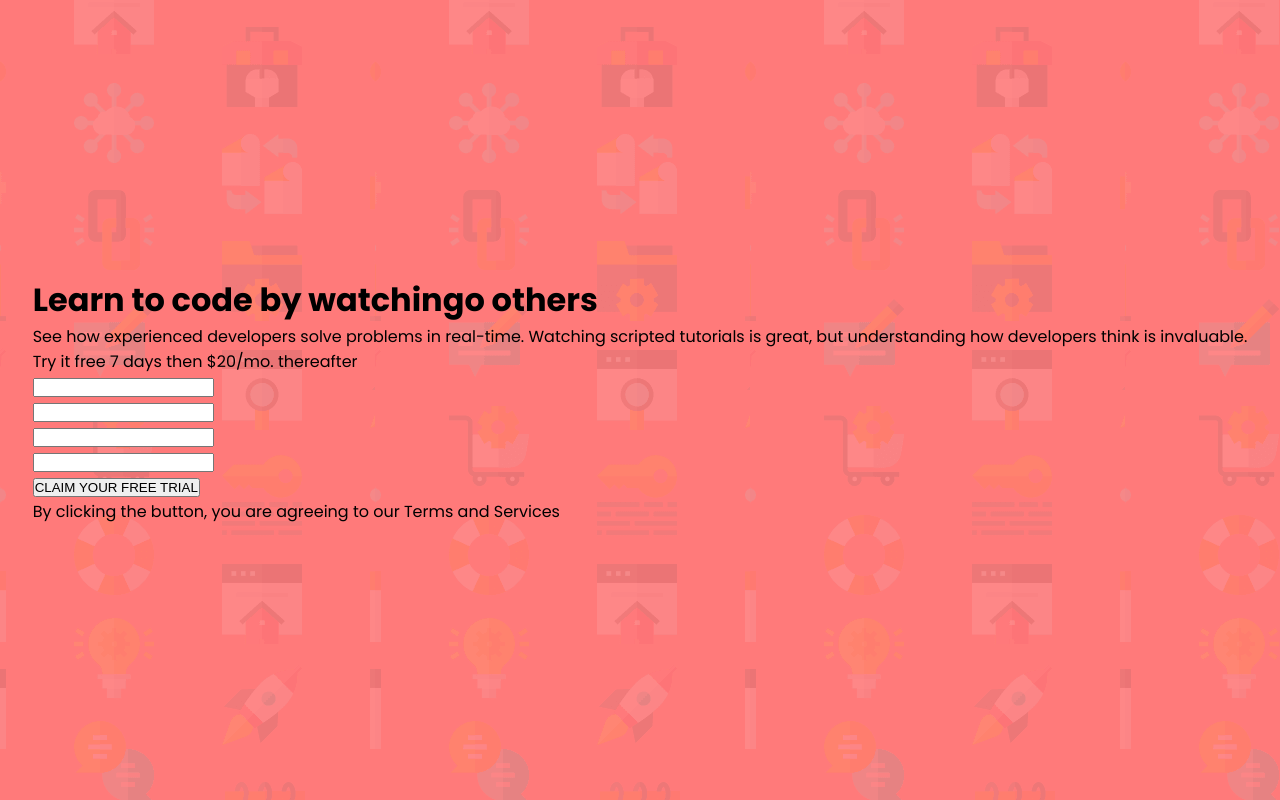
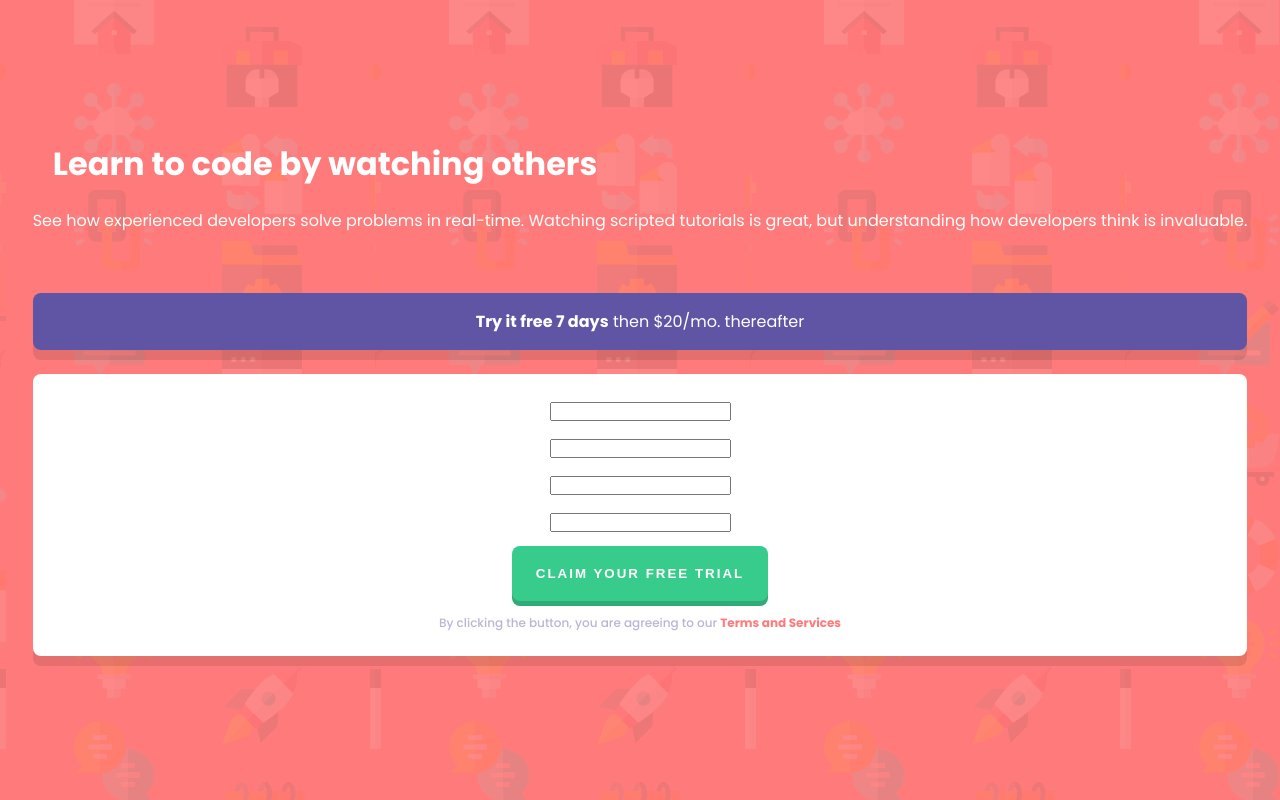
Before and after one commit to yurimzk/intro-component-with-signup-form-master, a plain HTML site: page index.html in a window 1280 px wide. Drawn offline with Linux system fonts and the light colour scheme.

Commit message:
add style and spacing for everything except form

```diff
--- a/index.html
+++ b/index.html
@@ -23,13 +23,14 @@
   <body>
     <div id="app">
       <div id="heading">
-        <h1>Learn to code by watchingo others</h1>
+        <h1>Learn to code by watching others</h1>
+      </div>
+      <div id="content">
         <p>
           See how experienced developers solve problems in real-time. Watching
           scripted tutorials is great, but understanding how developers think is
           invaluable.
         </p>
-      </div>
         <div id="price">
           <p><span>Try it free 7 days</span> then $20/mo. thereafter</p>
         </div>
@@ -47,13 +48,19 @@
             <div>
               <input type="text" id="password" />
             </div>
-
-          <button>CLAIM YOUR FREE TRIAL</button>
+            <div class="btn">
+              <button class="btn-submit" type="submit">
+                CLAIM YOUR FREE TRIAL
+              </button>
+            </div>
+            <div class="terms">
               <p>
                 By clicking the button, you are agreeing to our
                 <span>Terms and Services</span>
               </p>
+            </div>
           </form>
+        </div>
       </div>
     </div>
   </body>
--- a/style.css
+++ b/style.css
@@ -27,5 +27,65 @@ body {
 }
 
 #app {
+    padding: 3.2rem 2.4rem;
+}
 
+#heading {
+    color: var(--white);
+    line-height: 250%;
+    margin: 0 2.0rem;
 }
+
+#content {
+    text-align: center;
+    margin-top: 2.4rem;
+    color: var(--white);
+}
+
+#price {
+    color: var(--white);
+    background-color: var(--blue);
+    border-radius: .8rem;
+    padding: 1.6rem 5.6rem;
+    margin-top: 6.0rem;
+    box-shadow: 0px 10px 0px 0px rgba(0, 0, 0, 0.1);
+}
+
+#price span {
+    font-weight: 700;
+}
+
+form {
+    margin-top: 2.4rem;
+    background-color: var(--white);
+    border-radius: .8rem;
+    box-shadow: 0px 10px 0px 0px rgba(0, 0, 0, 0.1);
+    display: flex;
+    flex-direction: column;
+    gap: 1.2rem;
+    padding: 2.4rem;
+}
+
+.btn-submit {
+    background-color: var(--green);
+    color: var(--white);
+    font-weight: 700;
+    letter-spacing: .2rem;
+    border: none;
+    border-radius: .8rem;
+    padding: 2.0rem 2.4rem;
+    box-shadow: 0px 5px 0px 0px rgb(48, 171, 118);
+}
+
+.terms {
+    color: var(--grayish-blue);
+    font-size: 1.2rem;
+    font-weight: 500;
+    line-height: 160%;
+    margin: 0 1.2rem;
+}
+
+.terms span {
+    color: var(--red);
+    font-weight: 700;
+}
```
Lines whose indentation alone changed are shown as unchanged.
